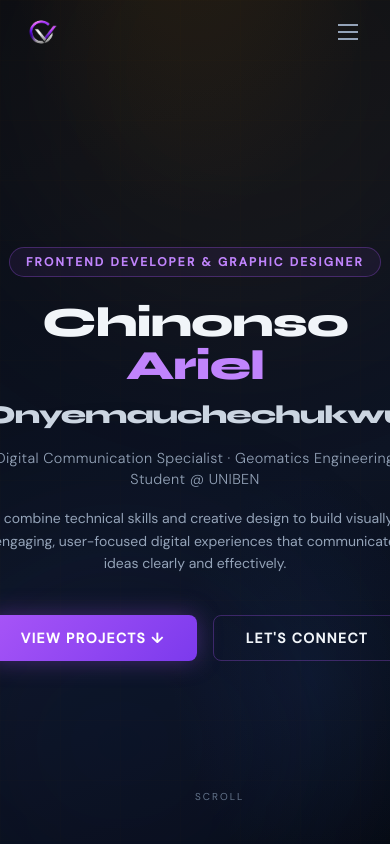
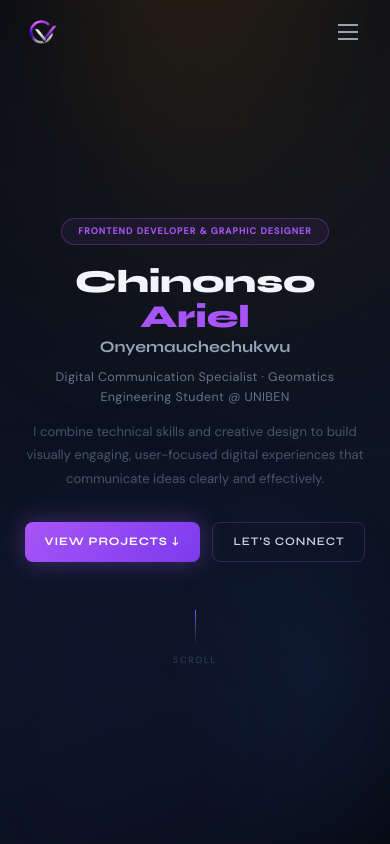
Before and after one commit to Arielgreatness8/portfolio-, a Next.js app: page / in a window 390 px wide. Shown: the top 844 px of the page. Built offline with nearby package versions, Linux system fonts and the light colour scheme.

Commit message:
Fix hero mobile responsiveness

```diff
--- a/components/Hero.tsx
+++ b/components/Hero.tsx
@@ -3,7 +3,7 @@
 import { motion } from 'framer-motion'
 
 const fadeUp = (delay: number) => ({
-  initial: { opacity: 0, y: 24 },
+  initial: { opacity: 0, y: 20 },
   animate: { opacity: 1, y: 0 },
   transition: { duration: 0.7, delay, ease: [0.4, 0, 0.2, 1] },
 })
@@ -19,35 +19,77 @@ export default function Hero() {
   return (
     <section
       id="hero"
-      className="relative z-10 min-h-screen flex items-center justify-center pt-16 text-center px-6"
+      className="relative z-10 min-h-screen flex items-center justify-center pt-16 text-center"
+      style={{ padding: '80px 24px 40px', overflowX: 'hidden' }}
     >
-      <div className="max-w-4xl mx-auto">
-        {/* Tag */}
+      <div style={{ maxWidth: '680px', width: '100%', margin: '0 auto' }}>
+
+        {/* Badge */}
         <motion.div {...fadeUp(0.1)}>
-          <span className="inline-block text-xs font-semibold tracking-[0.18em] uppercase text-purple-400 border border-purple-500/30 px-4 py-1.5 rounded-full bg-purple-500/[0.07] mb-6">
+          <span
+            style={{
+              display: 'inline-block',
+              fontSize: 'clamp(9px, 2vw, 11px)',
+              fontWeight: 600,
+              letterSpacing: '0.12em',
+              textTransform: 'uppercase',
+              color: '#A855F7',
+              border: '1px solid rgba(168,85,247,0.3)',
+              padding: '6px 16px',
+              borderRadius: '999px',
+              background: 'rgba(168,85,247,0.07)',
+              marginBottom: '20px',
+              whiteSpace: 'nowrap',
+            }}
+          >
             Frontend Developer &amp; Graphic Designer
           </span>
         </motion.div>
 
         {/* Name */}
-        <motion.h1
-          {...fadeUp(0.25)}
-          className="font-head font-extrabold leading-[1.05] tracking-tight mb-4 text-slate-100"
-          style={{ fontSize: 'clamp(2.6rem, 7vw, 5.5rem)' }}
-        >
-          Chinonso{' '}
-          <span className="text-purple-400">Ariel</span>
-          <br />
-          <span className="text-slate-300" style={{ fontSize: 'clamp(1.6rem, 4vw, 3.2rem)' }}>
-            Onyemauchechukwu
-          </span>
-        </motion.h1>
+        <motion.div {...fadeUp(0.25)}>
+          <h1
+            style={{
+              fontFamily: 'Syne, sans-serif',
+              fontWeight: 800,
+              lineHeight: 1.08,
+              letterSpacing: '-0.01em',
+              marginBottom: '12px',
+              color: '#F1F5F9',
+              wordBreak: 'break-word',
+              overflowWrap: 'break-word',
+            }}
+          >
+            <span style={{ fontSize: 'clamp(2rem, 8vw, 4.5rem)', display: 'block' }}>
+              Chinonso{' '}
+              <span style={{ color: '#A855F7' }}>Ariel</span>
+            </span>
+            <span
+              style={{
+                fontSize: 'clamp(1rem, 4vw, 2rem)',
+                color: '#94A3B8',
+                fontWeight: 700,
+                display: 'block',
+                marginTop: '4px',
+                letterSpacing: '0',
+              }}
+            >
+              Onyemauchechukwu
+            </span>
+          </h1>
+        </motion.div>
 
         {/* Title */}
         <motion.p
           {...fadeUp(0.4)}
-          className="text-slate-400 font-light tracking-wide mb-4"
-          style={{ fontSize: 'clamp(0.9rem, 2.5vw, 1.15rem)' }}
+          style={{
+            fontSize: 'clamp(0.78rem, 2.5vw, 1rem)',
+            color: '#64748B',
+            fontWeight: 400,
+            letterSpacing: '0.03em',
+            marginBottom: '12px',
+            lineHeight: 1.6,
+          }}
         >
           Digital Communication Specialist · Geomatics Engineering Student @ UNIBEN
         </motion.p>
@@ -55,30 +97,77 @@ export default function Hero() {
         {/* Bio */}
         <motion.p
           {...fadeUp(0.55)}
-          className="text-slate-400 max-w-xl mx-auto mb-10 leading-relaxed text-sm md:text-base"
+          style={{
+            fontSize: 'clamp(0.82rem, 2.2vw, 0.97rem)',
+            color: '#475569',
+            lineHeight: 1.8,
+            marginBottom: '32px',
+            maxWidth: '520px',
+            margin: '0 auto 32px',
+          }}
         >
           I combine technical skills and creative design to build visually engaging,
           user-focused digital experiences that communicate ideas clearly and effectively.
         </motion.p>
 
-        {/* CTA Buttons */}
+        {/* Buttons */}
         <motion.div
           {...fadeUp(0.7)}
-          className="flex flex-wrap gap-4 justify-center"
+          style={{
+            display: 'flex',
+            gap: '12px',
+            justifyContent: 'center',
+            flexWrap: 'wrap',
+            marginBottom: '48px',
+          }}
         >
           <motion.button
             onClick={scrollToProjects}
-            className="btn-primary"
             whileHover={{ scale: 1.03 }}
             whileTap={{ scale: 0.97 }}
+            style={{
+              display: 'inline-flex',
+              alignItems: 'center',
+              gap: '8px',
+              background: 'linear-gradient(135deg, #A855F7, #7C3AED)',
+              color: '#fff',
+              fontFamily: 'Syne, sans-serif',
+              fontWeight: 700,
+              fontSize: 'clamp(0.72rem, 2vw, 0.85rem)',
+              letterSpacing: '0.08em',
+              textTransform: 'uppercase',
+              padding: 'clamp(10px, 2vw, 14px) clamp(20px, 4vw, 32px)',
+              borderRadius: '8px',
+              border: 'none',
+              cursor: 'pointer',
+              boxShadow: '0 0 24px rgba(168,85,247,0.35)',
+              whiteSpace: 'nowrap',
+            }}
           >
             View Projects ↓
           </motion.button>
+
           <motion.button
             onClick={scrollToContact}
-            className="btn-outline"
             whileHover={{ scale: 1.03 }}
             whileTap={{ scale: 0.97 }}
+            style={{
+              display: 'inline-flex',
+              alignItems: 'center',
+              gap: '8px',
+              background: 'transparent',
+              color: '#CBD5E1',
+              fontFamily: 'Syne, sans-serif',
+              fontWeight: 600,
+              fontSize: 'clamp(0.72rem, 2vw, 0.85rem)',
+              letterSpacing: '0.08em',
+              textTransform: 'uppercase',
+              padding: 'clamp(10px, 2vw, 14px) clamp(20px, 4vw, 32px)',
+              borderRadius: '8px',
+              border: '1px solid rgba(168,85,247,0.25)',
+              cursor: 'pointer',
+              whiteSpace: 'nowrap',
+            }}
           >
             Let&apos;s Connect
           </motion.button>
@@ -87,15 +176,34 @@ export default function Hero() {
         {/* Scroll indicator */}
         <motion.div
           {...fadeUp(0.9)}
-          className="absolute bottom-10 left-1/2 -translate-x-1/2 flex flex-col items-center gap-2"
+          style={{
+            display: 'flex',
+            flexDirection: 'column',
+            alignItems: 'center',
+            gap: '8px',
+          }}
         >
           <motion.div
-            className="w-px h-10 bg-gradient-to-b from-amber-DEFAULT to-transparent"
+            style={{
+              width: '1px',
+              height: '36px',
+              background: 'linear-gradient(to bottom, #A855F7, transparent)',
+            }}
             animate={{ opacity: [0.4, 1, 0.4] }}
-            transition={{ duration: 2, repeat: Infinity, ease: 'easeInOut' }}
+            transition={{ duration: 2, repeat: Infinity }}
           />
-          <span className="text-[10px] tracking-[0.2em] uppercase text-slate-500">Scroll</span>
+          <span
+            style={{
+              fontSize: '9px',
+              letterSpacing: '0.2em',
+              textTransform: 'uppercase',
+              color: '#334155',
+            }}
+          >
+            Scroll
+          </span>
         </motion.div>
+
       </div>
     </section>
   )
```
